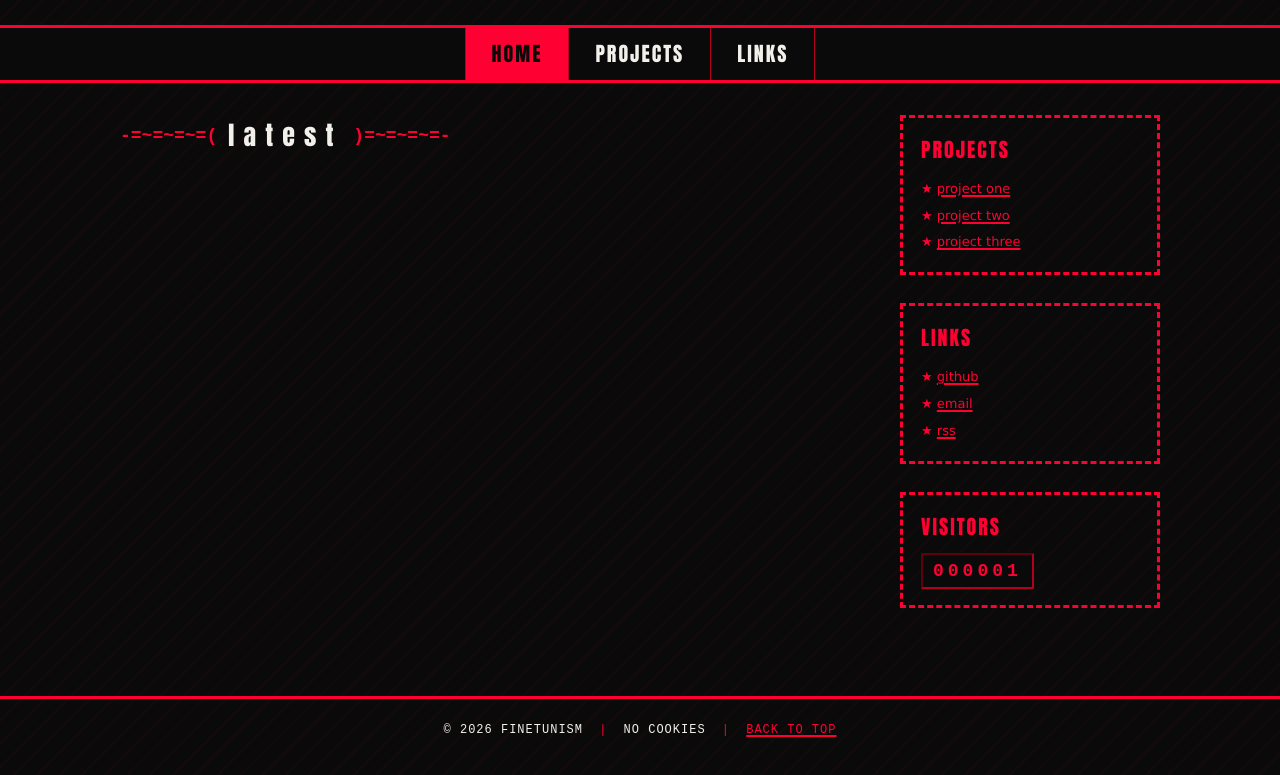
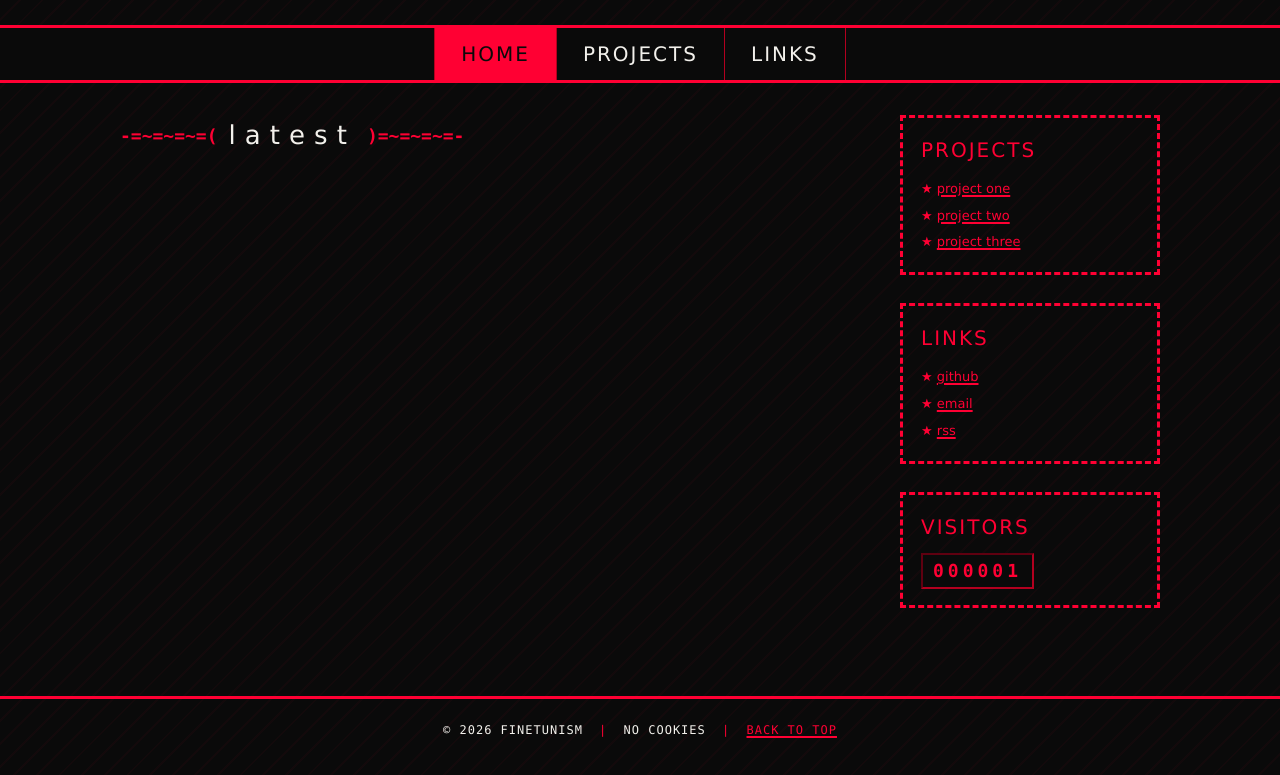
Before and after one commit to finetunism/finetunism, a website: page site/index.html in a window 1280 px wide. Shown: the part 226-1001 px from the top of the page. Drawn offline with Linux system fonts and the light colour scheme.

Commit message:
embed dejavu web fonts so the site renders the same everywhere

```diff
--- a/site/style.css
+++ b/site/style.css
@@ -1,3 +1,31 @@
+@font-face {
+  font-family: "FT Sans";
+  src: url("fonts/DejaVuSans.woff2") format("woff2");
+  font-weight: 400;
+  font-display: swap;
+}
+
+@font-face {
+  font-family: "FT Sans";
+  src: url("fonts/DejaVuSans-Bold.woff2") format("woff2");
+  font-weight: 700;
+  font-display: swap;
+}
+
+@font-face {
+  font-family: "FT Mono";
+  src: url("fonts/DejaVuSansMono.woff2") format("woff2");
+  font-weight: 400;
+  font-display: swap;
+}
+
+@font-face {
+  font-family: "FT Mono";
+  src: url("fonts/DejaVuSansMono-Bold.woff2") format("woff2");
+  font-weight: 700;
+  font-display: swap;
+}
+
 :root {
   --black: #0a0a0a;
   --ink: #f2f0eb;
@@ -5,9 +33,9 @@
   --red-dark: #b3001f;
   --paper: #111111;
   --border-w: 3px;
-  --font-display: "Impact", "Haettenschweiler", "Arial Narrow Bold", sans-serif;
-  --font-body: "Verdana", "Geneva", "DejaVu Sans", sans-serif;
-  --font-mono: "Courier New", "Courier", monospace;
+  --font-display: "FT Sans", "DejaVu Sans", "Verdana", sans-serif;
+  --font-body: "FT Sans", "DejaVu Sans", "Verdana", sans-serif;
+  --font-mono: "FT Mono", "DejaVu Sans Mono", "Courier New", monospace;
 }
 
 * { box-sizing: border-box; }
```
Also changed, not shown: site/fonts/DejaVuSans-Bold.woff2 (added), site/fonts/DejaVuSans.woff2 (added), site/fonts/DejaVuSansMono-Bold.woff2 (added), site/fonts/DejaVuSansMono.woff2 (added), 1 other file.
